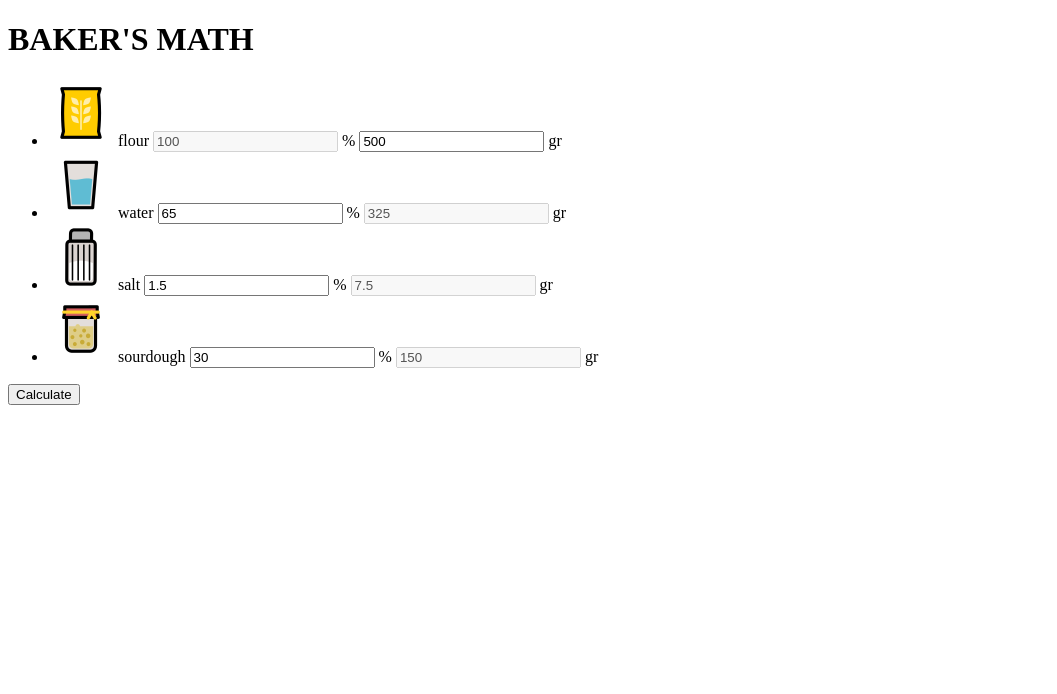
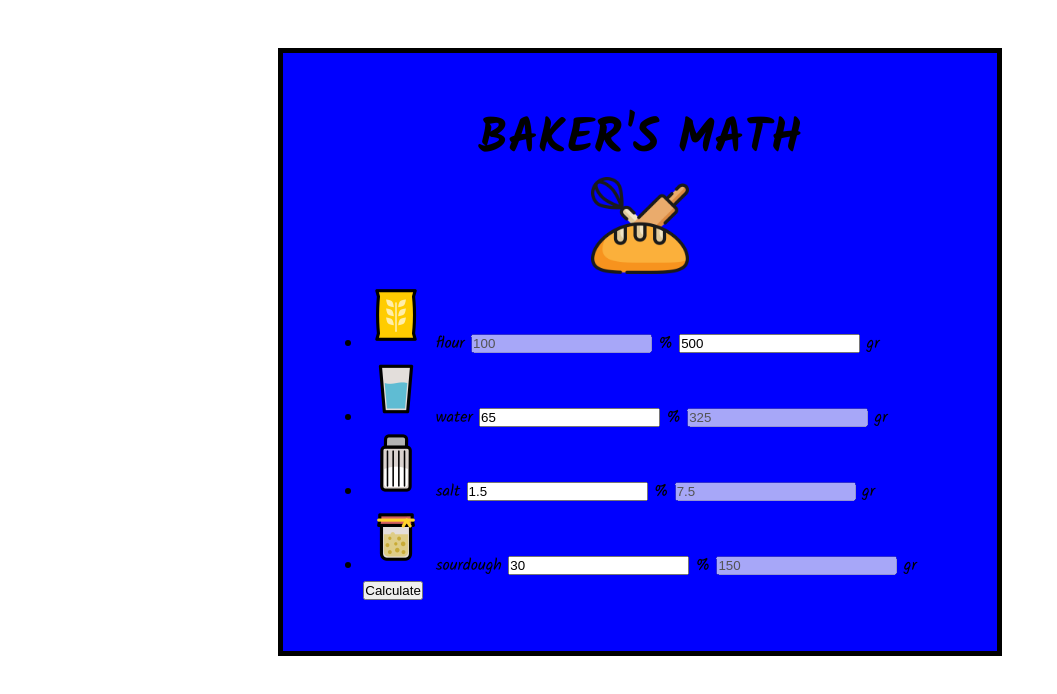
Before and after one commit to dkarakop/bakers-math, a plain HTML site: page index.html in a window 1280 px wide. Shown: the whole page, without its empty margins (0-1057 px from the left). Drawn offline with Linux system fonts and the light colour scheme.

Commit message:
Add logo

```diff
--- a/index.html
+++ b/index.html
@@ -12,8 +12,12 @@
 	</head>
 	<body>
 		<div class="card">
-			<div class="card-header'">
-				<h1>BAKER'S MATH</h1>
+			<div class="card-header">
+				<h1 id="header">BAKER'S MATH</h1>
+				<img
+					src="./images/logo.png"
+					alt="Illustration of a delicious loaf of bread with a hand mixer and rolling pin in the background"
+				/>
 			</div>
 			<!-- Make a container which will include all the ingredients -->
 			<div class="card-content"></div>
--- a/style/style.scss
+++ b/style/style.scss
@@ -0,0 +1,37 @@
+@use "./colors.scss" as colors;
+@use "./fonts.scss" as fonts;
+
+* {
+	margin: 0;
+	padding: 0;
+}
+
+body {
+	font-family: fonts.$font-family-main;
+	font-weight: fonts.$font-weight-main;
+	font-style: fonts.$font-style-main;
+	display: flex;
+	justify-content: center;
+
+	.card {
+		margin-top: 3rem;
+		padding: 3rem 5rem;
+		background-color: blue;
+		display: flex;
+		flex-direction: column;
+		justify-content: center;
+		align-items: center;
+		border: 5px solid black;
+		.card-header {
+			text-align: center;
+			#header {
+				font-family: fonts.$font-family-main;
+				font-style: fonts.$font-style-header;
+				font-size: 3rem;
+			}
+			img {
+				width: 30%;
+			}
+		}
+	}
+}
```
Also changed, not shown: images/logo.png (added), style/style.css.
